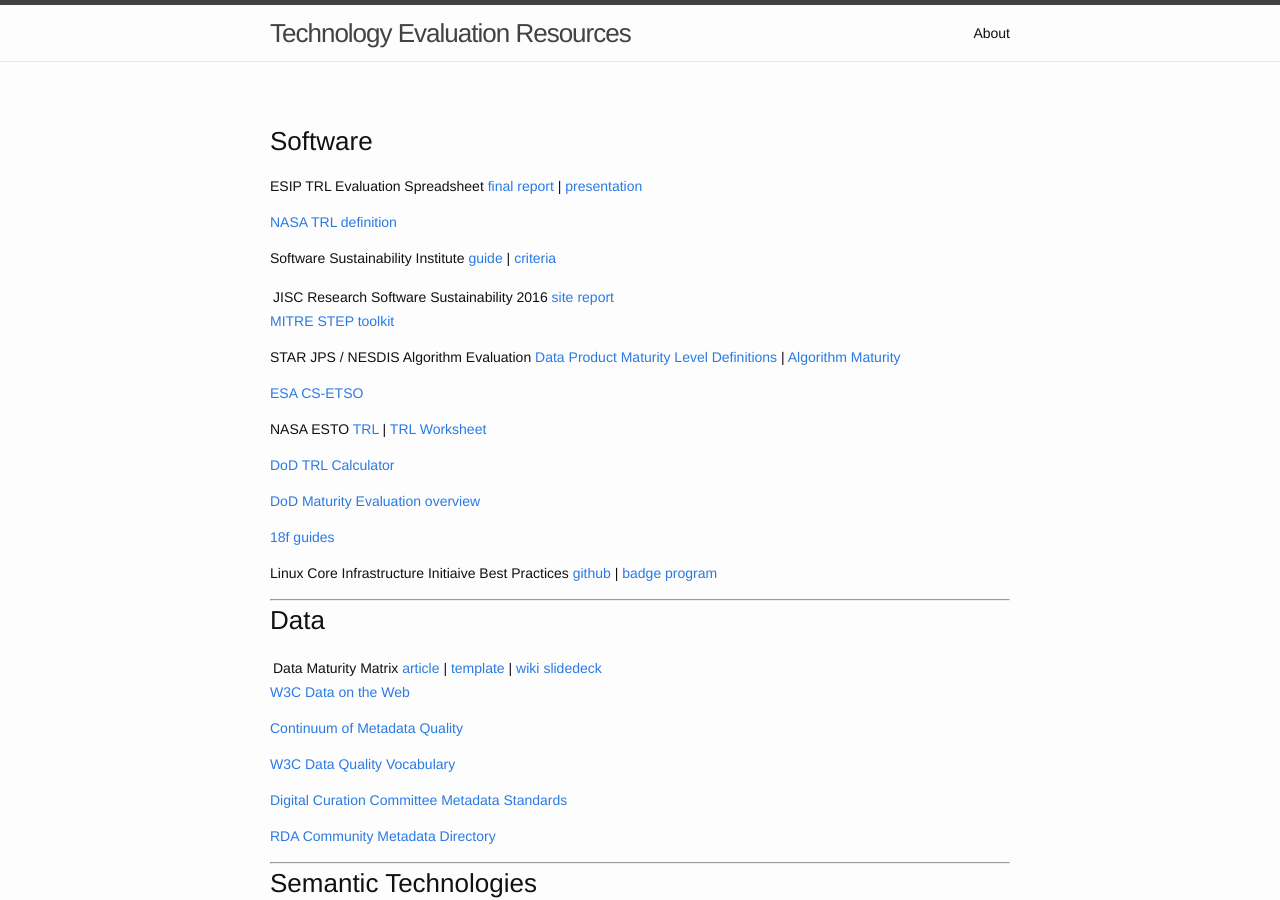
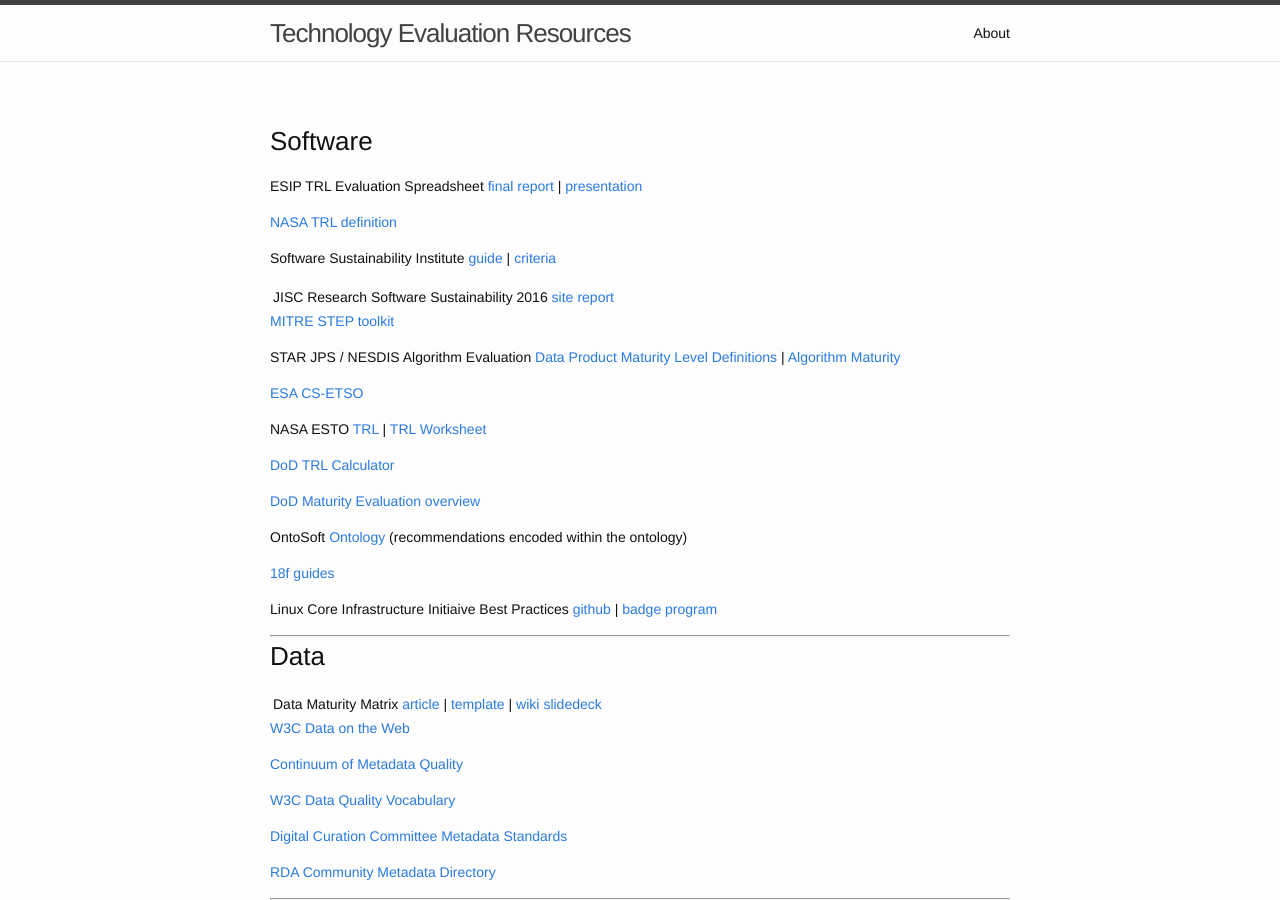
Before and after one commit to roomthily/technology-evaluation-research, a Jekyll site: the page built from resources/index.md, in a window 1280 px wide and 900 px high. Built offline with Jekyll 4.4.1, drawn with Linux system fonts in a browser that asks for light colours.

Commit message:
add the onto soft ontology

```diff
--- a/resources/index.md
+++ b/resources/index.md
@@ -23,6 +23,8 @@
 [DoD TRL Calculator](http://www.dtic.mil/ndia/2003systems/nolte2.pdf)
 
 [DoD Maturity Evaluation overview](http://www.iaeng.org/publication/WCECS2009/WCECS2009_pp1150-1157.pdf)
+
+OntoSoft [Ontology](http://ontosoft.org/ontology/software/) (recommendations encoded within the ontology)
 
 [18f guides](https://pages.18f.gov/guides/)
 
```
